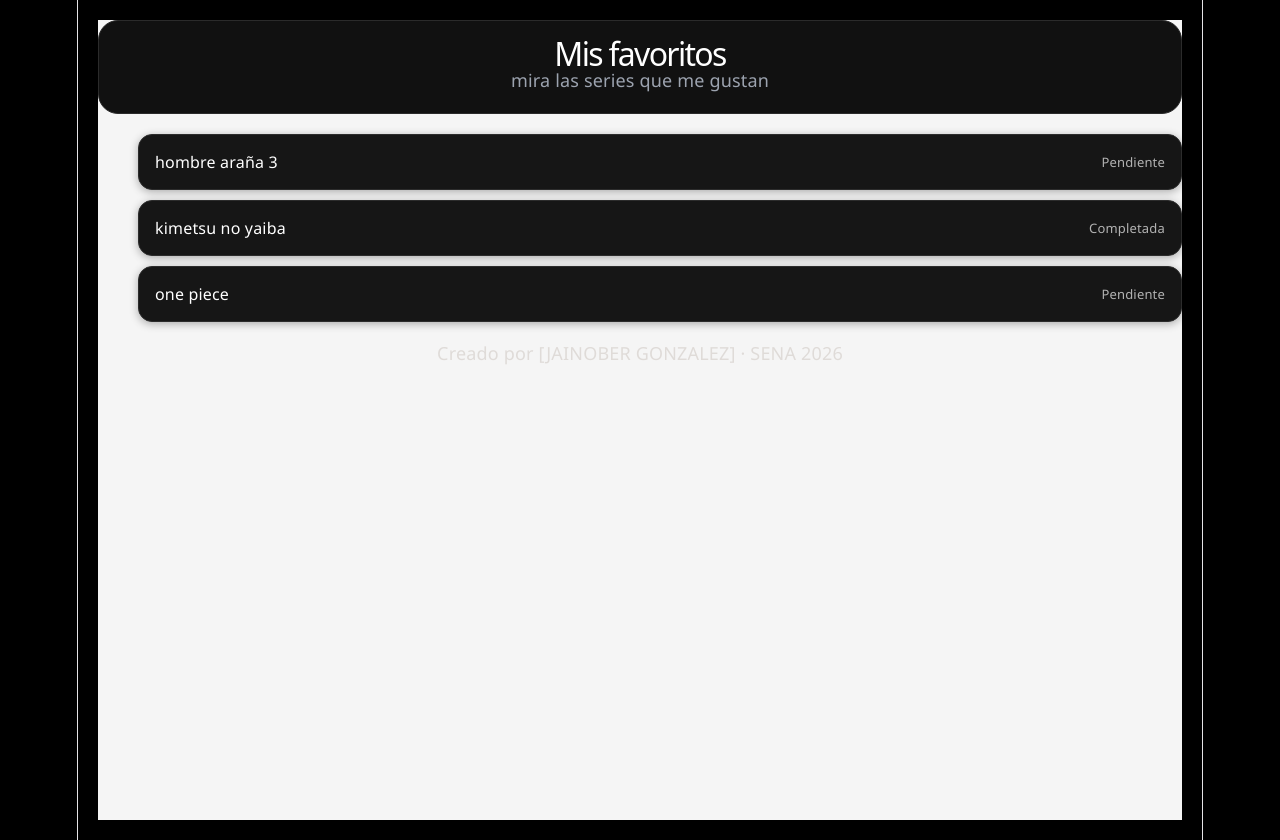
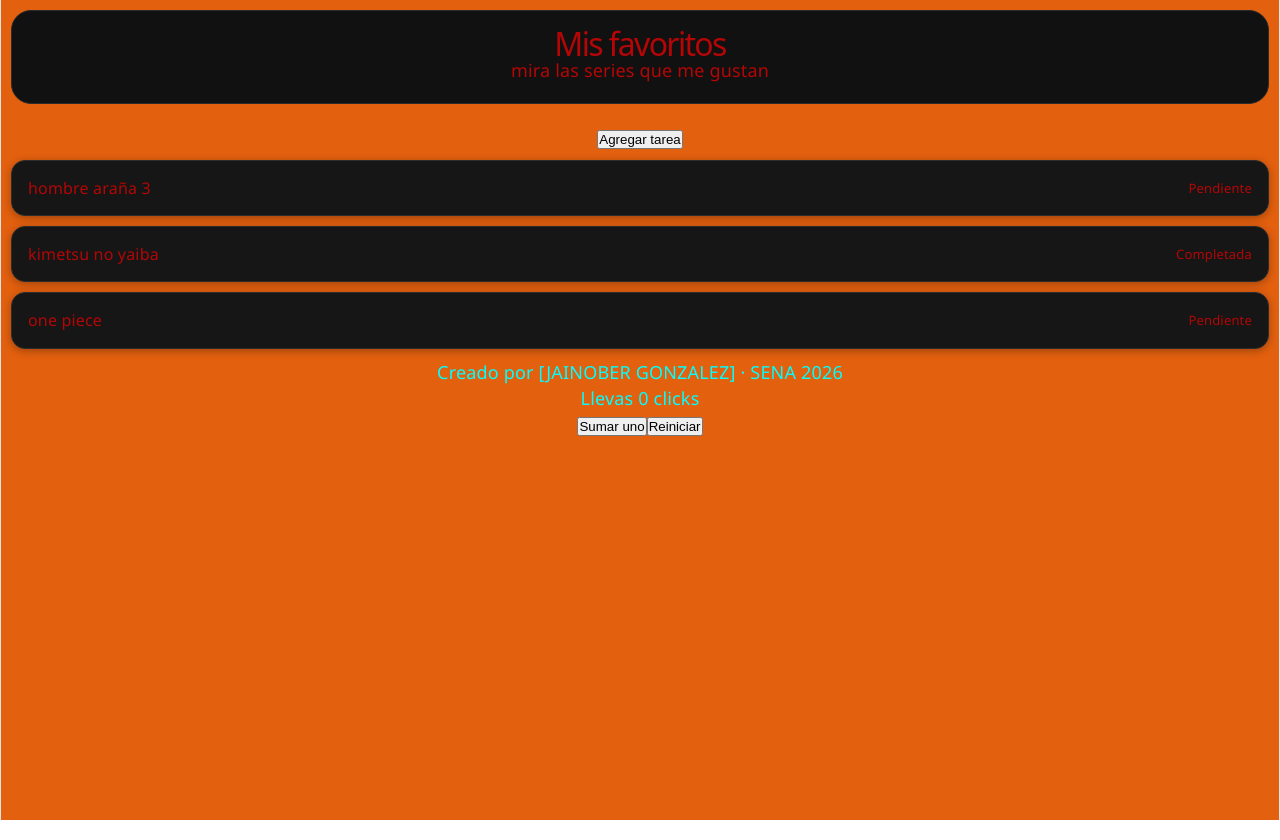
Before and after one commit to jainobergonzaleztorres-tech/MIS-PASATIEMPOS-FAVORITOS, a React (Vite) app in the folder my-app/: page / in a window 1280 px wide. Built offline with nearby package versions, Linux system fonts and the light colour scheme.

Commit message:
agregar useState para mostrar/ocultar formulario

```diff
--- a/my-app/src/App.css
+++ b/my-app/src/App.css
@@ -1,13 +1,18 @@
-body {
-  background-color: #000;
-  color: rgb(223, 219, 216);
+*{
+  padding: 0%;
+  margin: 0%;
+  box-sizing: border-box;
+}
+body{
+  background-color: #e3600f;
   font-family: Arial, Helvetica, sans-serif;
   margin: 0;
   padding: 0;
 }
 
 #root {
-  padding: 20px;
+  padding: 10px;
+  width: 100vw;
 }
 .counter {
   font-size: 16px;
@@ -197,7 +202,7 @@ body {
 .app {
  font-family: 'Segoe UI', Arial, sans-serif;
  min-height: 100vh;
- background-color: #f5f5f5;
+ background-color: #e3600f;
 }
 /* Pantallas pequenias (celular) */
 @media (max-width: 600px) {
--- a/my-app/src/App.jsx
+++ b/my-app/src/App.jsx
@@ -1,10 +1,15 @@
 // App.jsx — array con datos quemados (hardcoded)
+import { useState } from 'react'
 import Encabezado from './mis_componentes/Encabezado'
+import Formulario from './mis_componentes/Formulario'
+import Item from './mis_componentes/Item'
 import Lista from './mis_componentes/Lista'
 import PiePagina from './mis_componentes/PiePagina'
+import Contador from './mis_componentes/Contador'
 import './App.css'
 function App() {
   // Datos de ejemplo que simulan estar guardados
+  const [mostrarFormulario, setMostrarFormulario] = useState(false)
   const entretenimiento = [
     { id: 1, texto: "hombre araña 3", completada: false },
     { id: 2, texto: "kimetsu no yaiba", completada: true },
@@ -16,8 +21,17 @@ function App() {
         titulo="Mis favoritos"
         subtitulo="mira las series que me gustan"
       />
+      <button
+      onClick={() => setMostrarFormulario(!mostrarFormulario)}
+      className="boton-toggle">
+      {mostrarFormulario ? 'Ocultar formulario' : 'Agregar tarea'}
+      </button>
+      {mostrarFormulario && <Formulario />}
+      {/* <Formulario/> */}
       <Lista entretenimiento={entretenimiento} />
       <PiePagina />
+      <Contador/>
+
     </div>
   )
 }
--- a/my-app/src/index.css
+++ b/my-app/src/index.css
@@ -93,6 +93,7 @@ h2 {
 }
 p {
   margin: 0;
+  color: aqua;
 }
 
 code,
--- /dev/null
+++ b/my-app/src/mis_componentes/Contador.jsx
@@ -0,0 +1,18 @@
+// Contador.jsx — ejemplo didactico
+import { useState } from 'react'
+function Contador() {
+ // contador es el valor actual; setContador es la funcion para cambiarlo
+ const [contador, setContador] = useState(0)
+ return (
+ <div>
+ <p>Llevas {contador} clicks</p>
+ <button onClick={() => setContador(contador + 1)}>
+ Sumar uno
+ </button>
+ <button onClick={() => setContador(0)}>
+ Reiniciar
+ </button>
+ </div>
+ )
+}
+export default Contador
--- a/my-app/src/mis_componentes/Encabezado.css
+++ b/my-app/src/mis_componentes/Encabezado.css
@@ -7,10 +7,10 @@
   margin-bottom: 20px;
 }
 .encabezado__titulo {
- color: #ffffff;
+ color: rgb(180, 6, 6);
   margin: 0;
   font-size: 32px;
 }
 .encabezado__subtitulo {
-   color: #9ca3af;
+   color: rgb(180, 6, 6);
 }
--- a/my-app/src/mis_componentes/Formulario.css
+++ b/my-app/src/mis_componentes/Formulario.css
@@ -1,5 +1,5 @@
 .formulario {
-  background-color: #f2f2f2;
+  background-color: #dc3908;
   padding: 20px;
   border-radius: 12px;
   margin: 20px 0;
--- a/my-app/src/mis_componentes/Formulario.jsx
+++ b/my-app/src/mis_componentes/Formulario.jsx
@@ -1,9 +1,15 @@
 // Formulario.jsx — aquí se agregarán nuevos elementos
+
 function Formulario() {
   return (
     <section>
-      <h2>Soy el formulario</h2>
-      <p>Aquí vamos a poder agregar tareas nuevas</p>
+      <p>Aqui podras agregar a favoritos tu series o peliculas</p>
+      <input type="text" placeholder="escribe tu serie o pelicula favorita" />
+      <button> ➕ </button>
+      <br /><br/>
+      <input type="text" placeholder="Buscar favoritos" />
+      <button>🔎</button>
+      <button>Ordenar</button>
     </section>
   )
 }
--- a/my-app/src/mis_componentes/Item.css
+++ b/my-app/src/mis_componentes/Item.css
@@ -19,12 +19,12 @@
 .item__texto {
   font-size: 16px;
   margin: 0;
-  color: white;
+  color: rgb(180, 6, 6);
   font-weight: 500;
 }
 
 .item__estado {
   font-size: 13px;
-  color: #b3b3b3;
+  color: rgb(180, 6, 6);
   margin: 0;
 }
--- a/my-app/src/mis_componentes/Lista.css
+++ b/my-app/src/mis_componentes/Lista.css
@@ -1,7 +1,9 @@
 /* Lista.css */
 .lista {
- list-style: none;
- padding: 0 16px;
- margin: 16px auto;
- max-width: 600px;
+  width: 100%;
+  max-width: 1000px;
+
+  display: flex;
+  flex-direction: column;
+  gap: 20px;
 }
```
